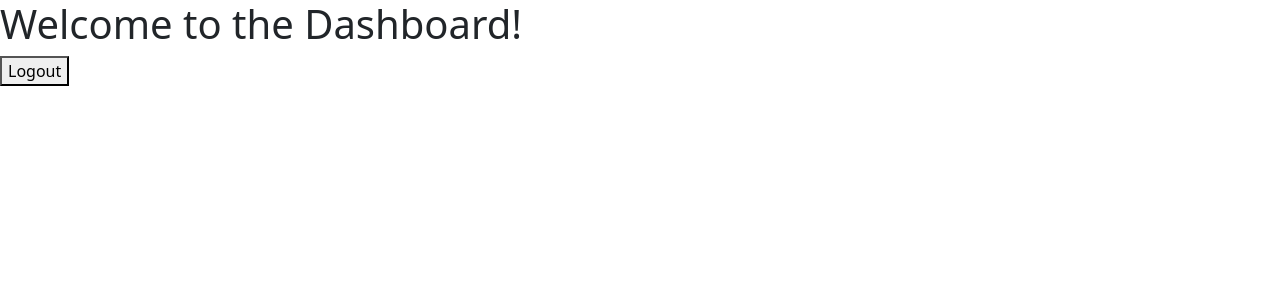
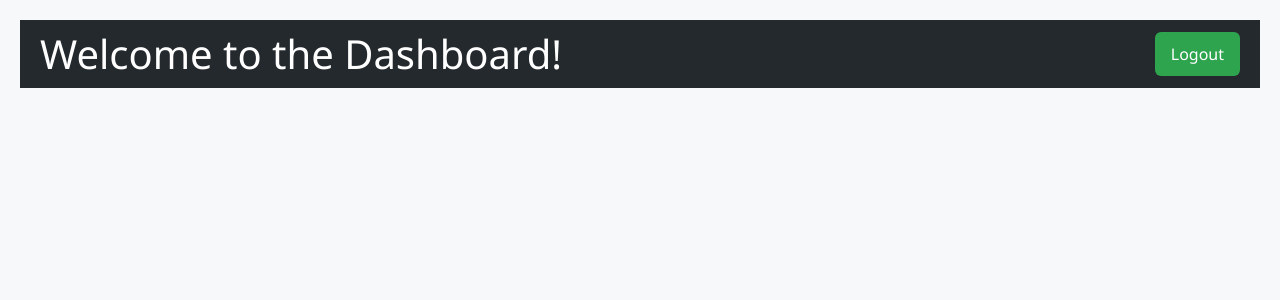
Before and after one commit to AxelAlinsky/realworld-app, a React (Create React App) app: page /dashboard in a window 1280 px wide. Shown: the top 300 px of the page. Built offline with nearby package versions, Linux system fonts and the light colour scheme; sample sign-in values are in the browser's storage.

Commit message:
Redesign dashboard

```diff
--- a/package.json
+++ b/package.json
@@ -18,7 +18,7 @@
     "web-vitals": "^2.1.4"
   },
   "scripts": {
-    "start": "react-scripts start",
+    "start": "concurrently \"react-scripts start\" \"node server.js\"",
     "start-server": "node server.js",
     "dev": "concurrently \"npm start\" \"npm run start-server\"",
     "build": "react-scripts build",
--- a/src/App.js
+++ b/src/App.js
@@ -14,7 +14,6 @@ function App() {
         <Route path="/" element={<Login />} />
         <Route path="/register" element={<Register />} />
         <Route path="/dashboard" element={<Dashboard />} />
-        {/* You can also include ProtectedRoute for routes that require authentication */}
       </Routes>
     </Router>
   );
--- a/src/components/Dashboard.js
+++ b/src/components/Dashboard.js
@@ -14,14 +14,19 @@ const Dashboard = () => {
 
   const handleLogout = () => {
     setIsAuthenticated(false);
-    localStorage.removeItem('isAuthenticated'); // remove value from localStorage
+    localStorage.removeItem('isAuthenticated');
     navigate('/', { replace: true });
   };
 
   return (
-    <div>
-      <h1>Welcome to the Dashboard!</h1>
-      <button onClick={handleLogout}>Logout</button>
+    <div className="dashboard-container">
+      <header className="dashboard-header">
+        <h1>Welcome to the Dashboard!</h1>
+        <button onClick={handleLogout} className="logout-button">Logout</button>
+      </header>
+      <main className="dashboard-content">
+
+      </main>
     </div>
   );
 };
--- a/src/components/Login.js
+++ b/src/components/Login.js
@@ -1,5 +1,5 @@
 import React, { useState, useContext, useEffect } from 'react';
-import { useNavigate, Link } from 'react-router-dom'; // Import Link from react-router-dom
+import { useNavigate, Link } from 'react-router-dom';
 import { AuthContext } from '../contexts/AuthContext.js';
 import credentials from '../data/credentials.json';
 
@@ -13,7 +13,7 @@ const Login = () => {
 
   const handleLogout = () => {
     setIsAuthenticated(false);
-    localStorage.removeItem('isAuthenticated'); // remove value from localStorage
+    localStorage.removeItem('isAuthenticated');
   };
 
   const handleLogin = (e) => {
@@ -23,14 +23,13 @@ const Login = () => {
       return;
     }
 
-    // Search for a user where the input matches either the username or the email
     const user = credentials.users.find((cred) =>
       (cred.username === username || cred.email === username) && cred.password === password
     );
 
     if (user) {
       setIsAuthenticated(true);
-      localStorage.setItem('isAuthenticated', 'true'); // set value in localStorage
+      localStorage.setItem('isAuthenticated', 'true');
       navigate('/dashboard', { replace: true });
     } else {
       setMessage('Invalid credentials');
@@ -38,7 +37,7 @@ const Login = () => {
   };
 
   useEffect(() => {
-    const authStatus = localStorage.getItem('isAuthenticated'); // get value from localStorage
+    const authStatus = localStorage.getItem('isAuthenticated');
     if (authStatus) {
       setIsAuthenticated(true);
       navigate('/dashboard', { replace: true });
@@ -55,7 +54,7 @@ const Login = () => {
         <input type="text" placeholder="Username" onChange={e => setUsername(e.target.value)} />
         <input type="password" placeholder="Password" onChange={e => setPassword(e.target.value)} />
         <button type="submit">Login</button>
-        {message && <p className="error-message">{message}</p>} {/* Apply error-message class here */}
+        {message && <p className="error-message">{message}</p>}
       </form>
       <p>
         Don't have an account? <Link to="/register">Register here</Link>
--- a/src/components/Register.js
+++ b/src/components/Register.js
@@ -26,10 +26,10 @@ const Register = () => {
           });
 
           if (response.ok) {
-              setIsAuthenticated(true); // Update authentication state
-              navigate('/dashboard'); // Navigate to dashboard
+              setIsAuthenticated(true);
+              navigate('/dashboard');
           } else {
-              if (response.status === 409) { // Assuming 409 status code for existing user
+              if (response.status === 409) {
                   setErrorMessage('Username or email already exists');
               } else {
                   setErrorMessage('Registration failed. Please try again later.');
--- a/src/data/credentials.json
+++ b/src/data/credentials.json
@@ -21,11 +21,6 @@
       "email": "test@23dsfg"
     },
     {
-      "username": "",
-      "password": "",
-      "email": ""
-    },
-    {
       "username": "TETS",
       "password": "TEST",
       "email": "TEST@DFdsf"
@@ -34,6 +29,11 @@
       "username": "dsf",
       "password": "dsfdsaf",
       "email": "weq@sdfsdf"
+    },
+    {
+      "username": "hello",
+      "password": "dsfaadsf",
+      "email": "mat@gmail.com"
     }
   ]
 }
--- a/src/style.css
+++ b/src/style.css
@@ -29,6 +29,14 @@
   --error-padding: 5px;
   --error-border-radius: 5px;
   --error-background: #ffd1d1;
+
+  /* Dashboard Styling */
+  --dashboard-bg-color: #f6f8fa;
+  --dashboard-header-bg-color: #24292e;
+  --dashboard-header-color: #fff;
+  --dashboard-content-margin-top: 20px;
+  --logout-button-bg-color: #f9826c;
+  --logout-button-hover-bg-color: #da5a45;
 }
 
 .App {
@@ -125,3 +133,43 @@
     transform: rotate(360deg);
   }
 }
+
+
+/* Dashboard */
+.dashboard-container {
+  font-family: 'Segoe UI', Tahoma, Geneva, Verdana, sans-serif;
+  color: #333;
+  background-color: var(--dashboard-bg-color);
+  min-height: 100vh;
+  padding: var(--default-padding);
+}
+
+.dashboard-header {
+  background-color: var(--dashboard-header-bg-color);
+  color: var(--dashboard-header-color);
+  padding: 10px 20px;
+  display: flex;
+  justify-content: space-between;
+  align-items: center;
+}
+
+.dashboard-header h1 {
+  margin: 0;
+}
+
+.logout-button {
+  background-color: var(--button-bg-color);
+  color: white;
+  border: none;
+  padding: var(--button-padding);
+  border-radius: var(--default-border-radius);
+  cursor: pointer;
+}
+
+.logout-button:hover {
+  background-color: var(--button-hover-bg-color);
+}
+
+.dashboard-content {
+  margin-top: var(--dashboard-content-margin-top);
+}
```
Also changed, not shown: src/setupTests.js (deleted, +0 -5 lines), 1 other file (tests, documents, lock files or other folders). Lines whose indentation alone changed are shown as unchanged.
